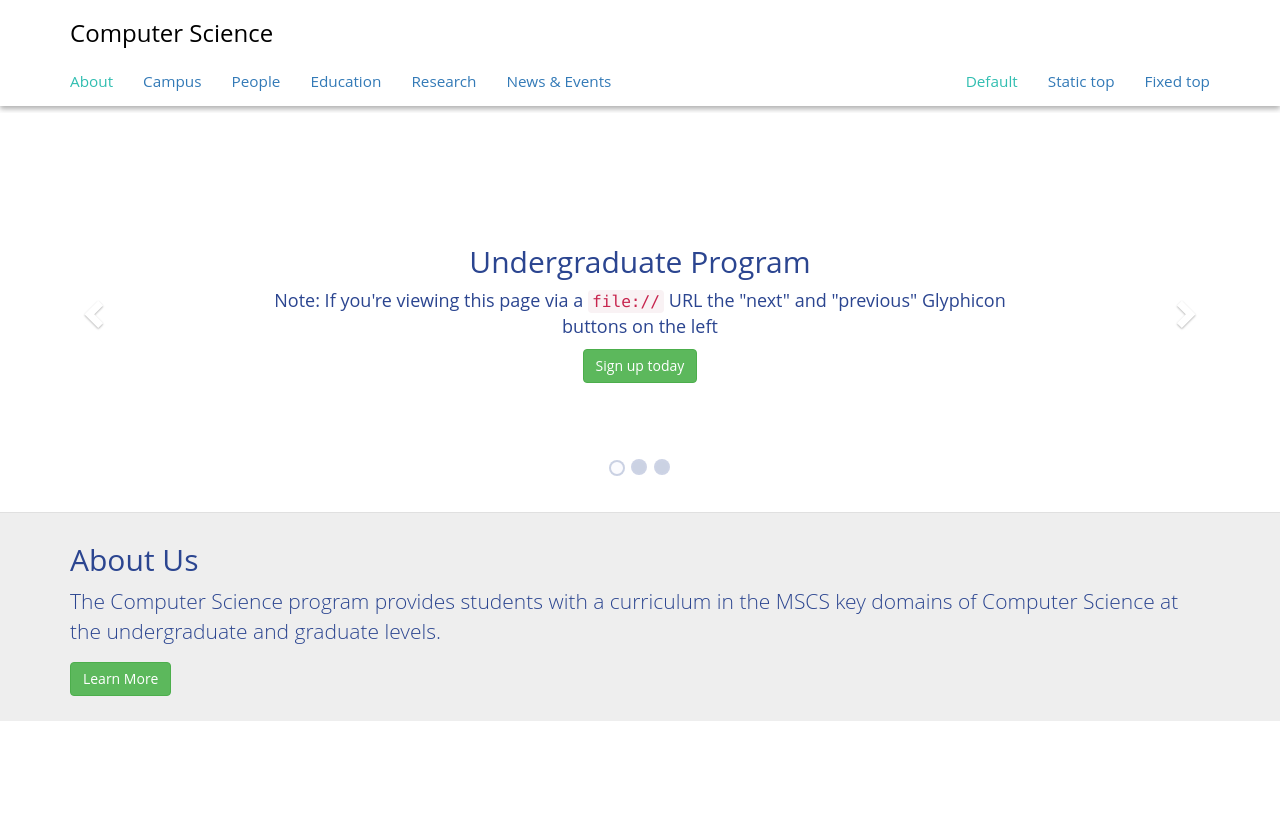
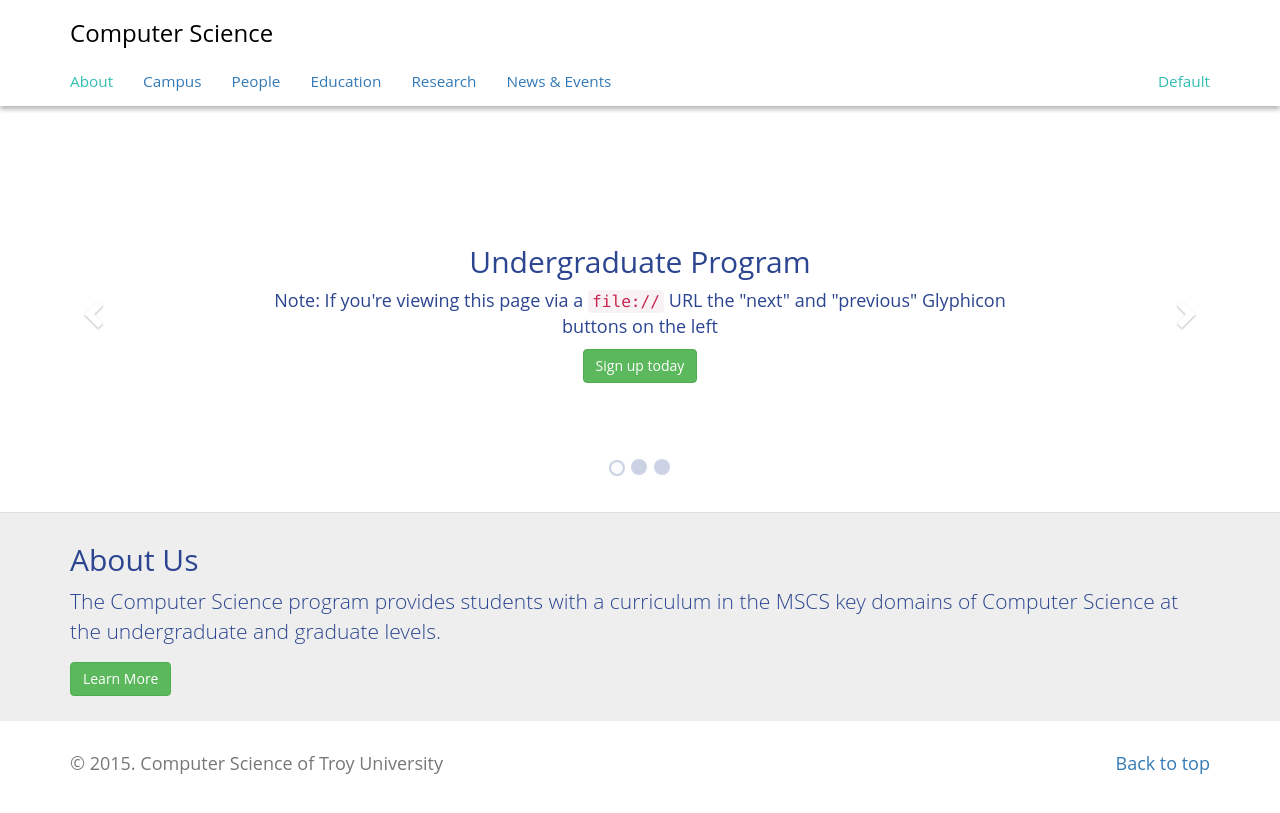
Before and after one commit to gotroy/gotroy.github.io, a Jekyll site: the page computer-science.html, which Jekyll copies as it is, in a window 1280 px wide. Shown: the top 813 px of the page. Built offline with Jekyll 4.4.1, drawn with Linux system fonts in a browser that asks for light colours.

Commit message:
update computer science

```diff
--- a/computer-science.html
+++ b/computer-science.html
@@ -2,6 +2,8 @@
 <html>
 <head>
     <title>Comptuter Science</title>
+    <meta http-equiv="content-type" content="text/html; charset=utf-8" />
+
     <link href="css/bootstrap.css" rel="stylesheet">
     <link href="computer-science.css" rel="stylesheet">
 </head>
@@ -20,8 +22,6 @@
         </ul>
         <ul class="nav navbar-nav navbar-right">
             <li class="active"><a href="./">Default <span class="sr-only">(current)</span></a></li>
-                    <li><a href="../navbar-static-top/">Static top</a></li>
-                    <li><a href="../navbar-fixed-top/">Fixed top</a></li>
         </ul>
     </div>
 </nav>
@@ -85,6 +85,16 @@
         </div>
     </div>
 
+
+<footer class="footer">
+    <div class="container">
+        <p class="pull-right">
+            <a href="#">Back to top</a>
+        </p>
+        <p class="text-muted">© 2015. Computer Science of Troy University</p>
+    </div>
+</footer>
+
 <script src="/js/jquery-2.1.3.min.js"></script>
 <script src="/js/bootstrap.min.js"></script>
 </body>
```
Also changed, not shown: 2 other files. Lines whose indentation alone changed are shown as unchanged.
